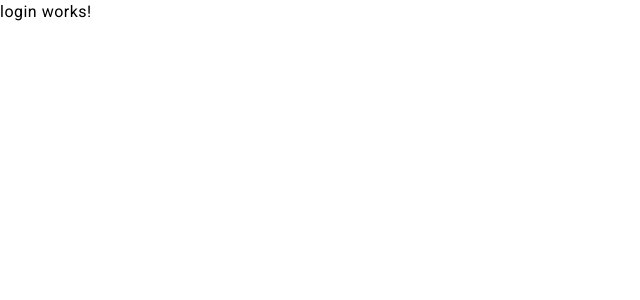
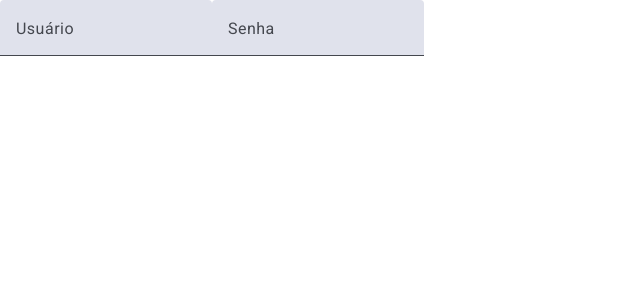
Before and after one commit to Davi3234/ExtensaoBaiucas, an Angular app: page /auth/login in a window 1280 px wide. Shown: the top 300 px of the page, without its empty margins (0-640 px from the left). Built offline with nearby package versions, Linux system fonts and the light colour scheme.

Commit message:
Adição de inputText como componente e começo da tela de login

```diff
--- a/src/app/app.routes.ts
+++ b/src/app/app.routes.ts
@@ -1,7 +1,7 @@
 import { NgModule } from '@angular/core';
 import { RouterModule, Routes } from '@angular/router';
-import { MenuComponent } from './components/menu/menu.component';
-import { LoginComponent } from './components/auth/login/login.component';
+import { MenuComponent } from '@components/menu/menu.component';
+import { LoginComponent } from '@components/auth/login/login.component';
 
 export  const routes: Routes = [
   {
--- a/src/app/components/auth/login/login.component.html
+++ b/src/app/components/auth/login/login.component.html
@@ -1 +1,2 @@
-<p>login works!</p>
+<input-text label="Usuário"></input-text>
+<input-text label="Senha"></input-text>
--- a/src/app/components/auth/login/login.component.ts
+++ b/src/app/components/auth/login/login.component.ts
@@ -1,9 +1,10 @@
 import { Component } from '@angular/core';
+import { InputTextComponent } from '@app/components/input-text/input-text.component';
 
 @Component({
   selector: 'app-login',
   standalone: true,
-  imports: [],
+  imports: [InputTextComponent],
   templateUrl: './login.component.html',
   styleUrl: './login.component.css'
 })
--- /dev/null
+++ b/src/app/components/input-text/input-text.component.html
@@ -0,0 +1,4 @@
+<mat-form-field>
+  <mat-label>{{ label }}</mat-label>
+  <input matInput>
+</mat-form-field>
```
Also changed, not shown: src/app/components/input-text/input-text.component.ts (added, +13 -0 lines), src/app/components/input-text/input-text.component.css (added), 1 other file (tests, documents, lock files or other folders).
